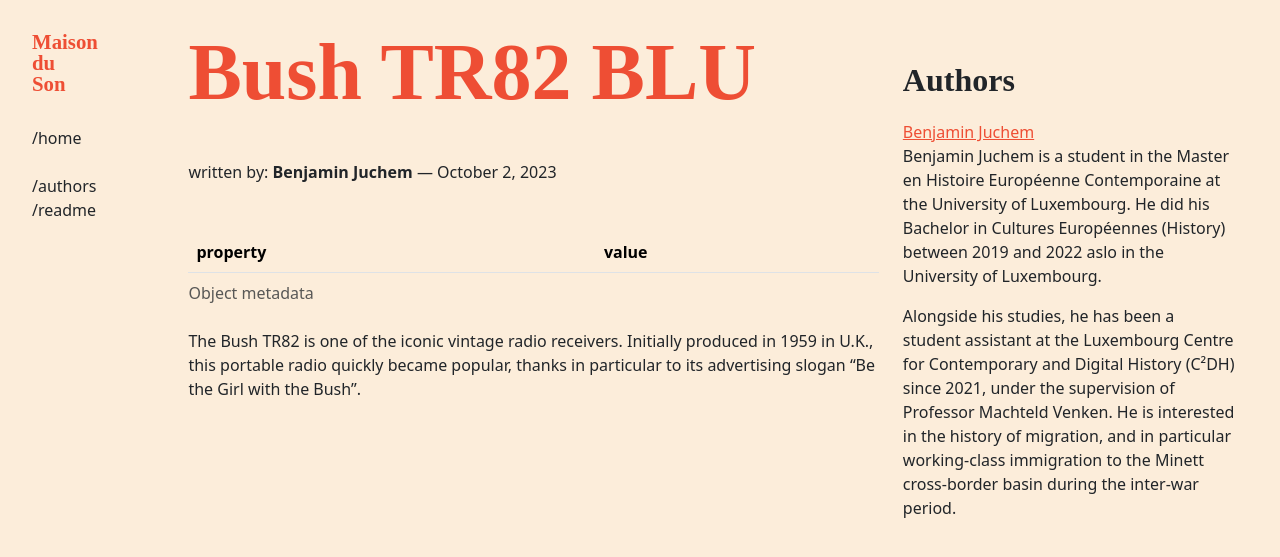
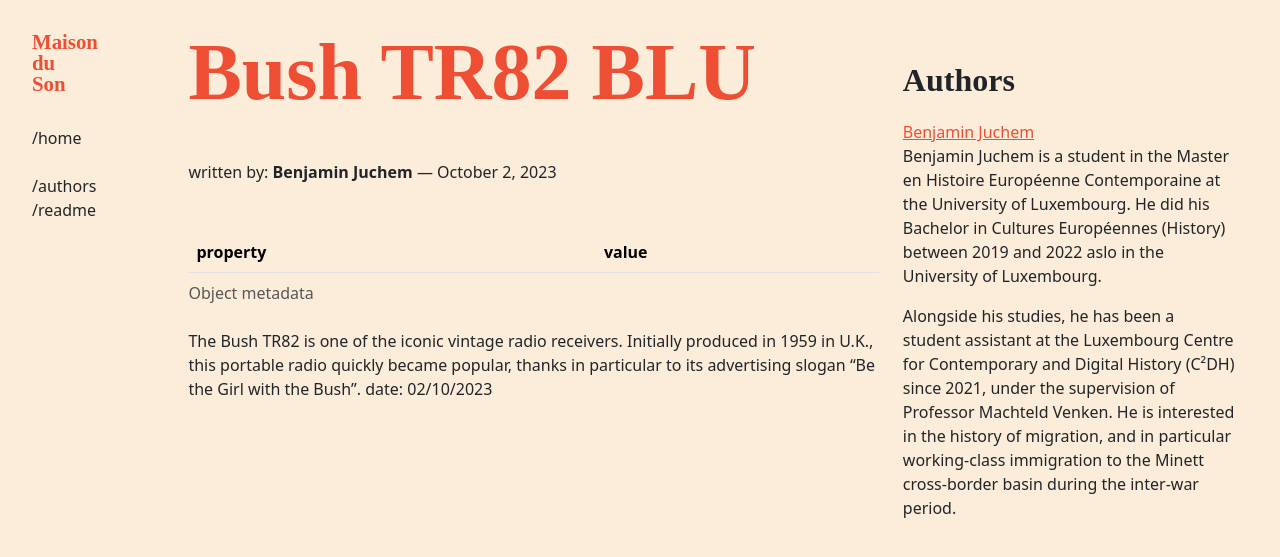
Before and after one commit to C2DH/maison-du-son, a Jekyll site: the page built from _objects/Bush TR82 BLU.md, in a window 1280 px wide. Shown: the top 557 px of the page. Built offline with Jekyll 4.4.1, drawn with Linux system fonts in a browser that asks for light colours; some web fonts are replaced.

Commit message:
Update Bush TR82 BLU.md

```diff
--- a/_objects/Bush TR82 BLU.md
+++ b/_objects/Bush TR82 BLU.md
@@ -6,3 +6,4 @@
 ---
 
 The Bush TR82 is one of the iconic vintage radio receivers. Initially produced in 1959 in U.K., this portable radio quickly became popular, thanks in particular to its advertising slogan "Be the Girl with the Bush".
+date: 02/10/2023
```
